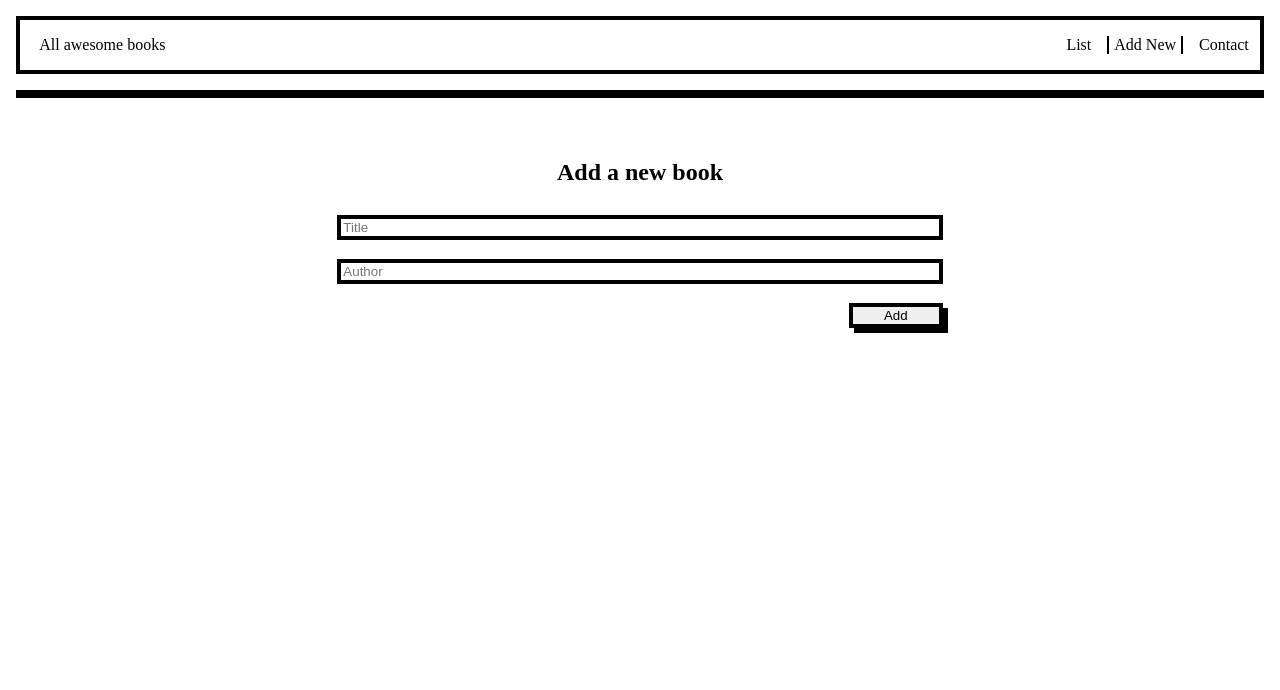
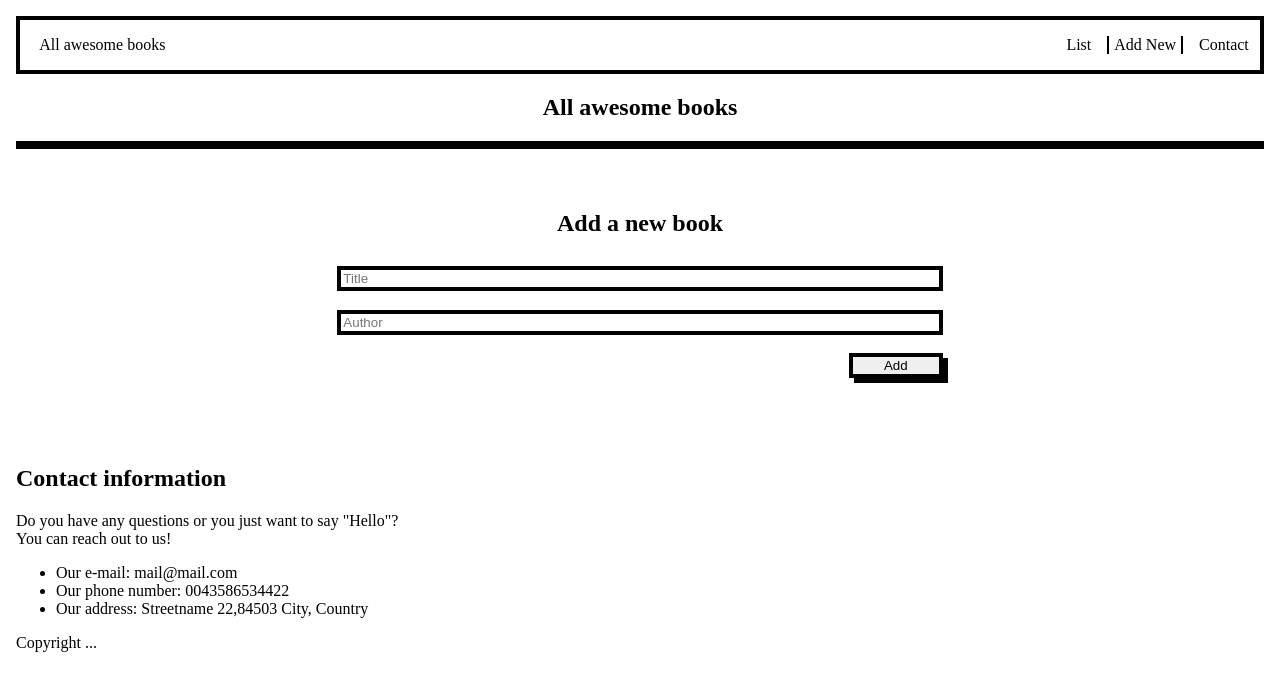
Before and after one commit to Abdelaziz-Mahdi/Awesome-books, a plain HTML site: page index.html in a window 1280 px wide. Drawn offline with Linux system fonts and the light colour scheme.

Commit message:
Create contact section

```diff
--- a/index.html
+++ b/index.html
@@ -7,17 +7,24 @@
     <link rel="stylesheet" href="styles.css" />
   </head>
   <body>
+    <div>
       <header class="header">
         <p>All awesome books</p>
         <nav>
           <ul>
-          <li><a>List</a></li>
+            <li id="listBooks"><a>List</a></li>
             <li id="addNewBook"><a>Add New</a></li>
-          <li><a>Contact</a></li>
+            <li id="contactSection"><a>Contact</a></li>
           </ul>
         </nav>
       </header>
+      <p id="date"></p>
+    </div>
+    <section id="list">
+      <h1>All awesome books</h1>
       <div id="books-container"></div>
+    </section>
+    <section id="add-new">
       <div class="form-container">
         <form action="">
           <h2>Add a new book</h2>
@@ -41,7 +48,21 @@
           <p id="validation"></p>
         </form>
       </div>
-
+    </section>
+    <section id="contact">
+      <h2>Contact information</h2>
+      <p>Do you have any questions or you just want to say "Hello"?<br>
+         You can reach out to us!
+      </p>
+      <ul>
+        <li>Our e-mail: mail@mail.com</li>
+        <li>Our phone number: 0043586534422</li>
+        <li>Our address: Streetname 22,84503 City, Country</li>
+      </ul>
+    </section>
+    <footer>
+      <p>Copyright ...</p>
+    </footer>
     <script src="script.js"></script>
   </body>
 </html>
```
Lines whose indentation alone changed are shown as unchanged.
